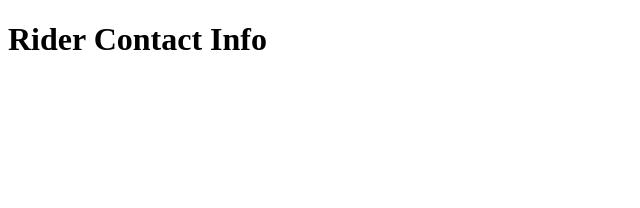
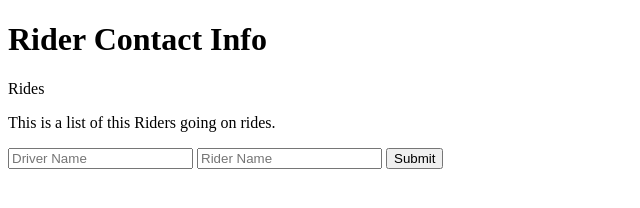
Before and after one commit to Sc0tticus/Mod2-gnarpool-frontend, a plain HTML site: page gnarpool-frontend/riderShow.html in a window 1280 px wide. Shown: the whole page, without its empty margins (0-640 px from the left). Drawn offline with Linux system fonts and the light colour scheme; no server answers.

Commit message:
Added Ride Forms to DriverShowPage and RiderShowPage

```diff
--- a/gnarpool-frontend/riderShow.html
+++ b/gnarpool-frontend/riderShow.html
@@ -8,7 +8,15 @@
 <body>
   <h1>Rider Contact Info</h1>
   <main id='rider-show-main'>
-
+    <div class='riders-column'>
+      <p>Rides</p>
+      <p>This is a list of this Riders going on rides.</p>
+      <form method='POST' action='http://localhost:3000/rides'>
+      <input name = "driver name" placeholder="Driver Name"/>
+      <input name = "rider name" placeholder="Rider Name"/>
+      <input type='submit'/>
+      </form>
+    </div>
   </main>
 </body>
   <script src = 'riderShow.js'></script>
```
Also changed, not shown: gnarpool-frontend/driverShow.html (+9 -0 lines), gnarpool-frontend/index.html (+2 -2 lines).
